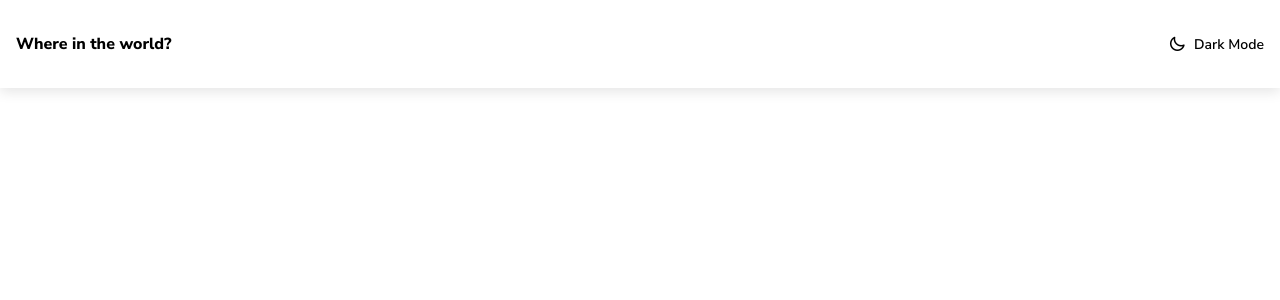
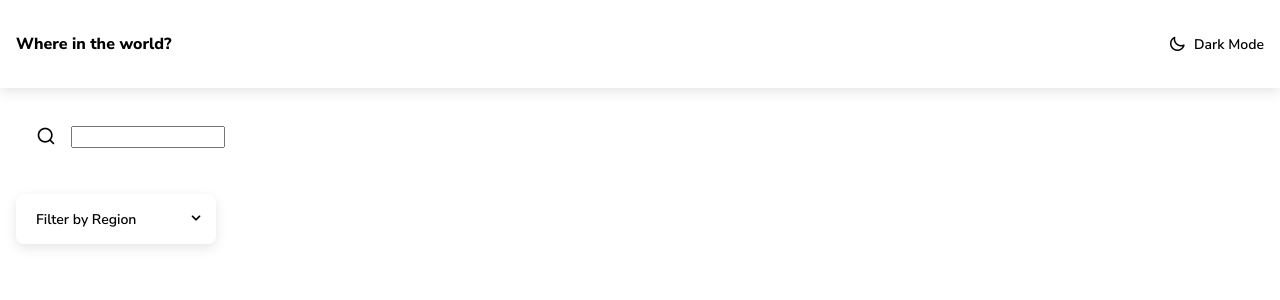
Before and after one commit to StalinAM/countries-api, a React (Vite) app: page / in a window 1280 px wide. Shown: the top 300 px of the page. Built offline with nearby package versions, Linux system fonts and the light colour scheme; no server answers.

Commit message:
add filter component

```diff
--- a/src/App.jsx
+++ b/src/App.jsx
@@ -1,4 +1,5 @@
 import { ThemeProvider } from 'styled-components'
+import Filter from './components/Filter'
 import Header from './components/Header'
 import useThemeMode from './hooks/useThemeMode'
 import GlobalStyles from './styles/GlobalStyles'
@@ -10,6 +11,9 @@ function App() {
       <GlobalStyles />
       <ThemeProvider theme={theme === 'dark' ? dark : light}>
         <Header theme={theme} toggleTheme={toggleTheme} />
+        <main>
+          <Filter />
+        </main>
       </ThemeProvider>
     </>
   )
--- /dev/null
+++ b/src/components/Filter.jsx
@@ -0,0 +1,85 @@
+import React from 'react'
+import styled from 'styled-components'
+
+function Filter() {
+  return (
+    <Container>
+      <ContainerShearch>
+        <i className='uil uil-search' />
+        <input type='text' />
+      </ContainerShearch>
+      <ContainerFilter>
+        <ContentFilter>
+          <span>Filter by Region</span>
+          <i className='uil uil-angle-down' />
+        </ContentFilter>
+        <Menu>
+          <li>Africa</li>
+          <li>America</li>
+          <li>Asia</li>
+          <li>Europe</li>
+          <li>Oceania</li>
+        </Menu>
+      </ContainerFilter>
+    </Container>
+  )
+}
+
+export default Filter
+
+const Container = styled.section`
+  display: flex;
+  flex-direction: column;
+  gap: 2rem;
+  width: 100%;
+  padding: 1.5rem 1rem;
+`
+const ContainerShearch = styled.form`
+  display: flex;
+  align-items: center;
+  gap: 15px;
+  background-color: ${(props) => props.theme.elements};
+  border-radius: 8px;
+  padding: 10px 10px 10px 20px;
+  i {
+    color: ${(props) => props.theme.text};
+    font-size: 1.25rem;
+  }
+`
+const ContainerFilter = styled.div`
+  width: 200px;
+  position: relative;
+`
+const ContentFilter = styled.div`
+  display: flex;
+  justify-content: space-between;
+  align-items: center;
+  border-radius: 8px;
+  padding: 10px 10px 10px 20px;
+  box-shadow: rgba(0, 0, 0, 0.1) 0px 4px 12px;
+  background-color: ${(props) => props.theme.elements};
+  span {
+    color: ${(props) => props.theme.text};
+    font-size: 0.875rem;
+    font-weight: 600;
+  }
+  i {
+    color: ${(props) => props.theme.text};
+    font-size: 1.25rem;
+  }
+`
+const Menu = styled.ul`
+  position: absolute;
+  box-shadow: rgba(0, 0, 0, 0.1) 0px 4px 12px;
+  padding: 10px 10px 10px 20px;
+  border-radius: 8px;
+  width: 200px;
+  top: 52px;
+  background-color: ${(props) => props.theme.elements};
+  display: none;
+  li {
+    font-size: 0.875rem;
+    font-weight: 600;
+    color: ${(props) => props.theme.text};
+  }
+`
```
